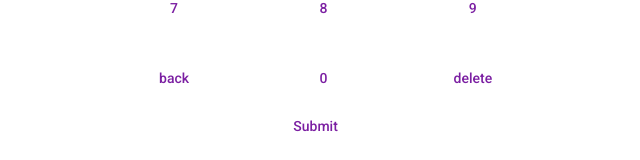
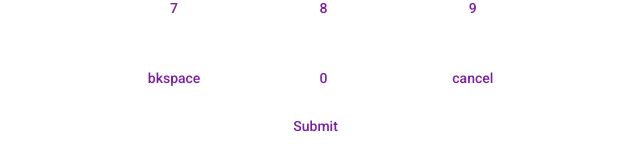
Before and after one commit to ltciro/Keypad_cssgrid, an Angular app: page / in a window 1280 px wide. Shown: the part 227-387 px from the top of the page, without its empty margins (318-958 px from the left). Built offline with nearby package versions, Linux system fonts and the light colour scheme.

Commit message:
Added http request functionality

```diff
--- a/src/app/app.component.ts
+++ b/src/app/app.component.ts
@@ -1,4 +1,5 @@
 import { Component } from '@angular/core';
+import { HttpClient } from '@angular/common/http';
 
 @Component({
   selector: 'app-root',
@@ -12,22 +13,31 @@ export class AppComponent {
     {value:'1'},{value:'2'},{value:'3'},
     {value:'4'},{value:'5'},{value:'6'},
     {value:'7'},{value:'8'},{value:'9'},
-    {value:'back', icon:'back'},{value:'0'},{value:'delete', icon:'delete'}
-  ]
+    {value:'bkspace', icon:'back'},{value:'0'},{value:'cancel', icon:'delete'}
+  ];
+
+  constructor(private http: HttpClient) { }
+
   valPressed(key){
-    if(key==="back"){
+    if(key==="bkspace"){
       this.input = this.input.slice(0, - 1);
-      return;
+      // return;
+    }else if(key==="cancel"){
+       this.input = '';
+       // return;
+    }else{
+      this.input = this.input + key;
     }
-    if(key==="delete"){
-       this.input = '';
-       return;
-    }
-    this.input = this.input + key;
+    this.http.get('http://localhost:8000/send_input?user_input='+key).subscribe(data => {
+      console.log('hola Lau', data);
+    })
     console.log(this.input); // endpoint por letra
   }
 
   submit(){
+    this.http.get('http://localhost:8000/send_input?user_input=submit').subscribe(data => {
+      console.log('hola Lau submit', data);
+    })
     console.log(this.input); // endpoint por boton submit
   }
 
--- a/src/app/app.module.ts
+++ b/src/app/app.module.ts
@@ -8,6 +8,7 @@ import { AppRoutingModule } from './app-routing.module';
 import { AppComponent } from './app.component';
 import { BrowserAnimationsModule } from '@angular/platform-browser/animations';
 import { KeyComponent } from './key/key.component';
+import { HttpClientModule } from '@angular/common/http';
 
 @NgModule({
   declarations: [
@@ -20,7 +21,8 @@ import { KeyComponent } from './key/key.component';
     BrowserAnimationsModule,
     FormsModule,
     MatInputModule,
-    MatButtonModule
+    MatButtonModule,
+    HttpClientModule
   ],
   providers: [],
   bootstrap: [AppComponent]
```
